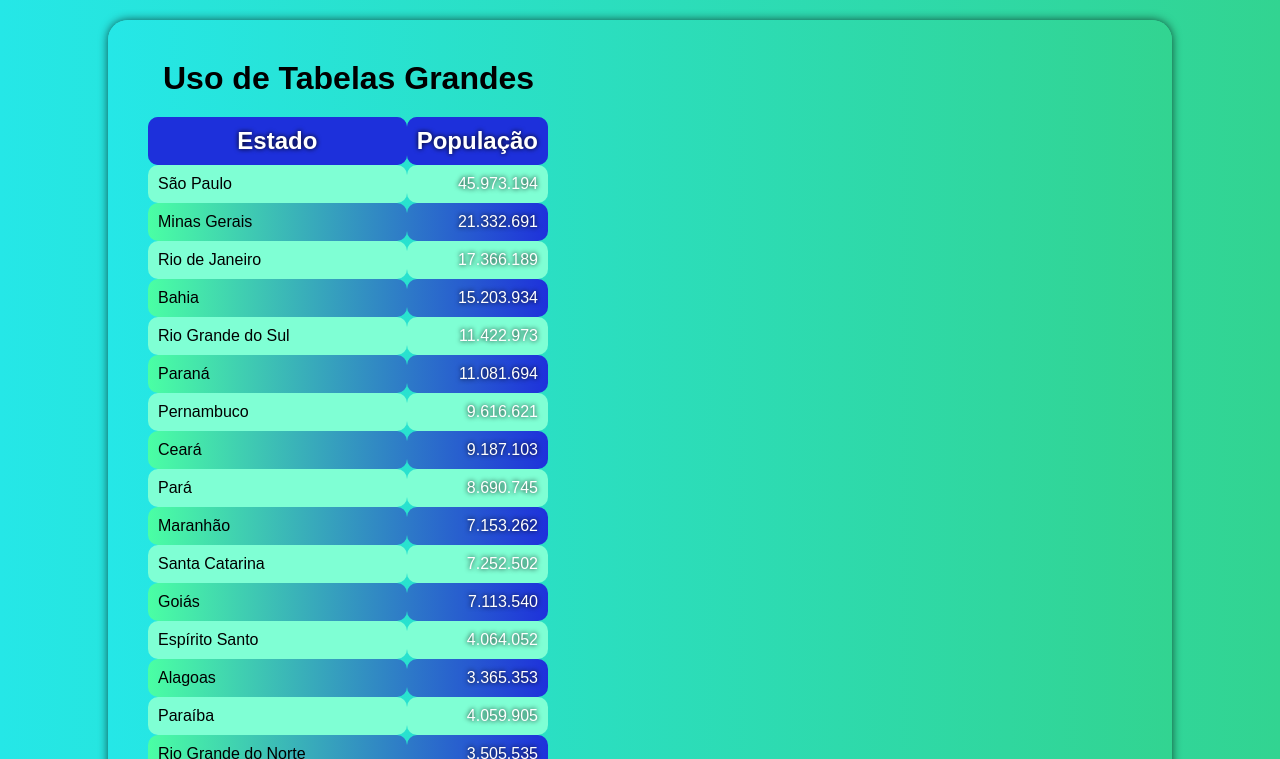
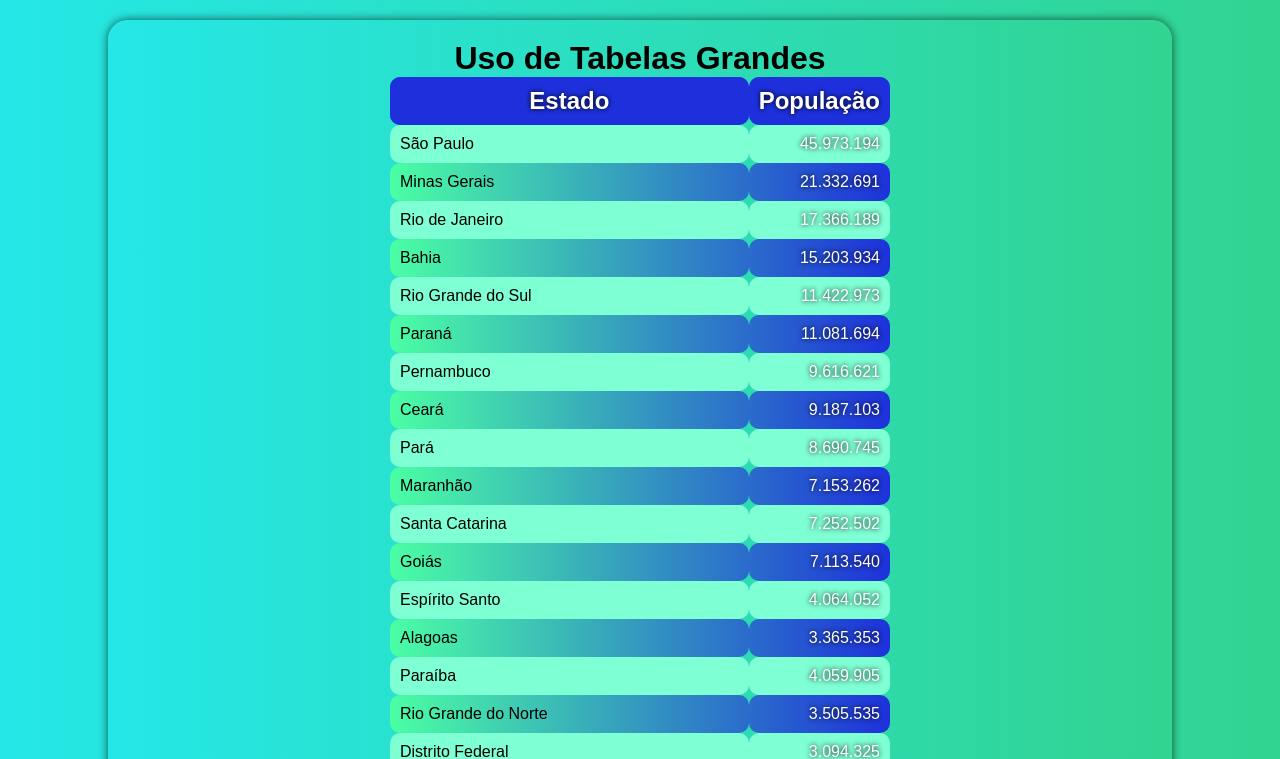
Before and after one commit to EdileyGomes/html-css, a plain HTML site: page exercicios/ex023/tabela002.html in a window 1280 px wide. Shown: the top 759 px of the page. Drawn offline with Linux system fonts and the light colour scheme.

Commit message:
Update tabela002.html

```diff
--- a/exercicios/ex023/tabela002.html
+++ b/exercicios/ex023/tabela002.html
@@ -24,16 +24,15 @@
         }
 
         h1 {
-            text-align: left;
+            text-align: center;
             font-size: 2em;
             color: #000000;
-            margin: 20px 20px 20px 35px;
         }
         table {
-            width: 400px;
+            width: 500px;
             border-collapse: collapse;
             position: relative;
-            margin: auto 20px 20px 20px;
+            margin: auto;
         }
 
         td, th {
```
